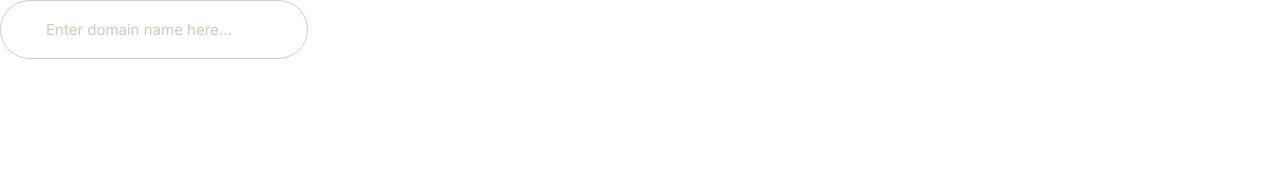
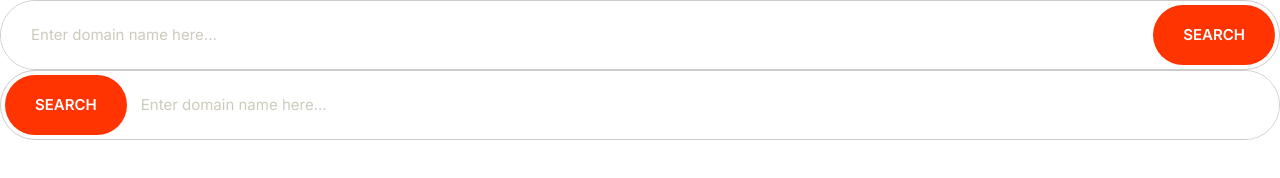
Before and after one commit to ChidoriRino/HTML-CSS-practice, a plain HTML site: page index.html in a window 1280 px wide. Drawn offline with nearby package versions, Linux system fonts and the light colour scheme.

Commit message:
create components input group.

```diff
--- a/css/styles.css
+++ b/css/styles.css
@@ -7,6 +7,8 @@
   --color-accent-hover: #ec3000;
   --color-headings: #1b0760;
   --color-body: #918ca4;
+  --color-border: #ccc;
+  --border-radius: 50px;
 }
 
 /* Typography */
@@ -238,16 +240,35 @@ a {
 
 /* inputs */
 .input {
-  border-radius: 50px;
-  border: 1px solid #ccc;
+  border-radius: var(--border-radius);
+  border: 1px solid var(--color-border);
   color: var(--color-headings);
   font-size: 2rem;
   outline: 0;
-  padding: 2rem 4.5rem;
+  padding: 1.5rem 3rem;
 }
 
 ::placeholder {
   color: #cdcbbc;
+}
+
+.input-group {
+  border: 1px solid var(--color-border);
+  border-radius: var(--border-radius);
+  display: flex;
+}
+.input-group .input {
+  border: 0;
+  flex-grow: 1;
+}
+.input-group .input-left {
+  padding: 1.5rem 3rem;
+}
+.input-group .input-right {
+  padding: 1.5rem 1rem;
+}
+.input-group .btn {
+  margin: 4px;
 }
 
 @media screen and (min-width: 1024px) {
--- a/index.html
+++ b/index.html
@@ -14,6 +14,21 @@
     <link rel="stylesheet" href="css/styles.css" />
   </head>
   <body>
-    <input type="text" class="input" placeholder="Enter domain name here..." />
+    <div class="input-group">
+      <input
+        type="text"
+        class="input input-left"
+        placeholder="Enter domain name here..."
+      />
+      <button class="btn btn--accent">Search</button>
+    </div>
+    <div class="input-group">
+      <button class="btn btn--accent">Search</button>
+      <input
+        type="text"
+        class="input input-right"
+        placeholder="Enter domain name here..."
+      />
+    </div>
   </body>
 </html>
```
Also changed, not shown: components/input.html (+18 -0 lines).
